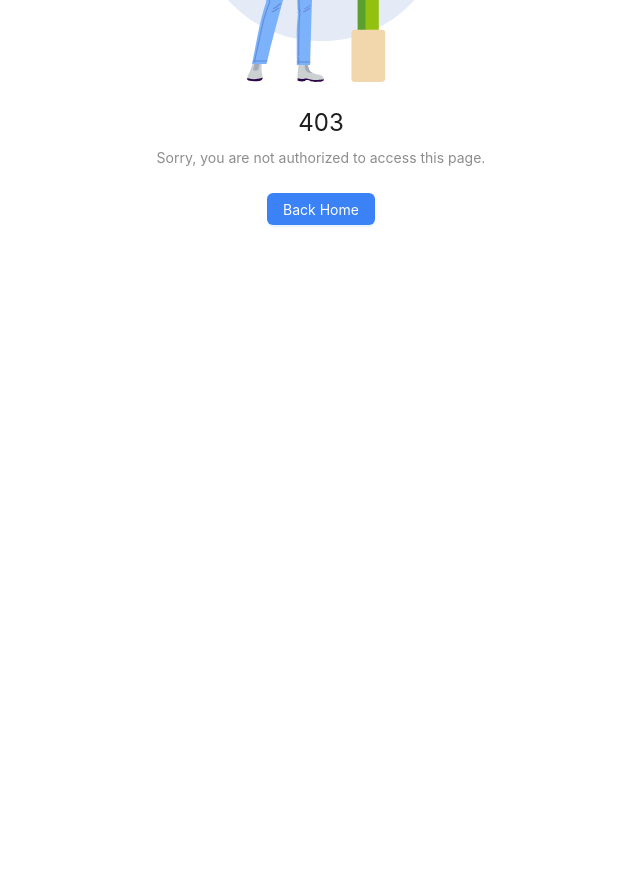
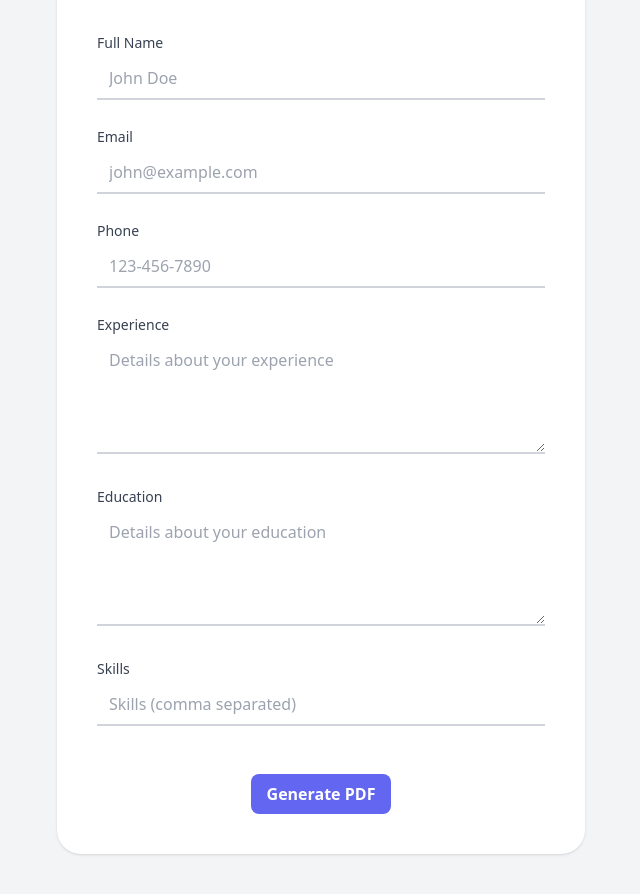
Before and after one commit to leoarafat/job-portal-client, a Next.js app: page /resume-builder in a window 1280 px wide. Before the commit this address had no page. Shown: the part 260-1154 px from the top of the page, without its empty margins (319-959 px from the left). Before the commit the page ends 800 px from the top, so only its background shows below. Built offline with nearby package versions, Linux system fonts and the light colour scheme.

Commit message:
[DONE] create resume builder component and implement the functionality

```diff
--- /dev/null
+++ b/html2pdf-js.d.ts
@@ -0,0 +1,5 @@
+// Create a file named html2pdf-js.d.ts (or any suitable name)
+declare module "html2pdf.js" {
+  const html2pdf: any;
+  export default html2pdf;
+}
--- a/package.json
+++ b/package.json
@@ -19,6 +19,7 @@
     "cloudinary-react": "^1.8.1",
     "eslint": "8.47.0",
     "eslint-config-next": "13.4.19",
+    "html2pdf.js": "^0.10.1",
     "js-cookie": "^3.0.5",
     "next": "13.4.19",
     "next-auth": "^4.23.1",
--- a/src/components/ui/BecomePaidMember.tsx
+++ b/src/components/ui/BecomePaidMember.tsx
@@ -23,9 +23,11 @@ const BecomePaidMember = () => {
             such as pro resume builder, skills tests, career toolkit, remote
             work and so on.
           </p>
-          <button className="px-6 py-2 border border-blue-500 text-white hover:bg-white hover:text-black rounded-md transition duration-300 mb-10">
-            Become A Paid Member
-          </button>
+          <Link href={"/membership"}>
+            <button className="px-6 py-2 border border-blue-500 text-white hover:bg-white hover:text-black rounded-md transition duration-300 mb-10">
+              Become A Paid Member
+            </button>
+          </Link>
         </div>
       </div>
       <div className="md:grid grid-cols-2 grid-rows-2">
--- a/src/components/ui/Hero.tsx
+++ b/src/components/ui/Hero.tsx
@@ -1,26 +1,20 @@
+import { imageUrls } from "@/shared/mockData";
 import Link from "next/link";
 import React, { useState, useEffect } from "react";
 import { FaSearch, FaMapMarkerAlt } from "react-icons/fa";
 
 const HeroSection = () => {
-  const imageUrls = [
-    "https://res.cloudinary.com/arafatleo/image/upload/v1694060432/Pro%20careers/photo-1568992687947-868a62a9f521_her9bi.jpg",
-    "https://images.pexels.com/photos/2312369/pexels-photo-2312369.jpeg?auto=compress&cs=tinysrgb&w=1260&h=750&dpr=1",
-    "https://res.cloudinary.com/arafatleo/image/upload/v1694061374/Pro%20careers/pexels-photo-6893804_iddu2c.jpg",
-    "https://res.cloudinary.com/arafatleo/image/upload/v1694060809/Pro%20careers/premium_photo-1661572991709-14e6194330b2_dytc7t.jpg",
-  ];
-
   const [currentImageIndex, setCurrentImageIndex] = useState(0);
 
   useEffect(() => {
     const interval = setInterval(() => {
       setCurrentImageIndex((prevIndex) =>
-        prevIndex === imageUrls.length - 1 ? 0 : prevIndex + 1
+        prevIndex === imageUrls?.length - 1 ? 0 : prevIndex + 1
       );
     }, 2000);
 
     return () => clearInterval(interval);
-  }, [imageUrls.length]);
+  }, []);
 
   return (
     <div
@@ -44,7 +38,7 @@ const HeroSection = () => {
           <div className="relative w-full shadow-xl rounded-lg">
             <input
               type="text"
-              className="w-full bg-white py-2 px-4 border border-gray-300 rounded-lg focus:ring-indigo-500 focus:border-indigo-500"
+              className="w-full bg-white text-gray-900 py-2 px-4 border border-gray-300 rounded-lg focus:ring-indigo-500 focus:border-indigo-500"
               placeholder="Search"
             />
             <div className="absolute inset-y-0 right-0 pr-3 flex items-center pointer-events-none">
@@ -52,18 +46,18 @@ const HeroSection = () => {
             </div>
           </div>
         </div>
-        <div className="w-full max-w-md">
+        {/* <div className="w-full max-w-md">
           <div className="relative w-full shadow-xl rounded-lg">
             <input
               type="text"
-              className="w-full bg-white py-2 px-4 border border-gray-300 rounded-lg focus:ring-indigo-500 focus:border-indigo-500"
+              className="w-full text-gray-900 bg-white py-2 px-4 border border-gray-300 rounded-lg focus:ring-indigo-500 focus:border-indigo-500"
               placeholder="Filter by location"
             />
             <div className="absolute inset-y-0 right-0 pr-3 flex items-center pointer-events-none">
               <FaMapMarkerAlt className="text-gray-400" />
             </div>
           </div>
-        </div>
+        </div> */}
         <button className="mt-4 bg-indigo-500 text-white py-2 px-4 rounded-lg shadow-xl hover:bg-indigo-600 transition duration-300 ease-in-out">
           <Link href={"/jobs"}>Search</Link>
         </button>
--- a/src/components/ui/ResumeBuilder.tsx
+++ b/src/components/ui/ResumeBuilder.tsx
@@ -1,4 +1,5 @@
 /* eslint-disable @next/next/no-img-element */
+import Link from "next/link";
 import React from "react";
 
 const ResumeBuilder = () => {
@@ -22,9 +23,12 @@ const ResumeBuilder = () => {
             your preferred template from our gallery and create your resume,
             cover letter and other job application documents for free!
           </p>
-          <button className="px-6 py-3 border border-blue-500 text-black hover:bg-blue-500 hover:text-white rounded-md transition duration-300 mb-6">
-            Explore Now
-          </button>
+          <Link href={"/resume-builder"}>
+            {" "}
+            <button className="px-6 py-3 border border-blue-500 text-black hover:bg-blue-500 hover:text-white rounded-md transition duration-300 mb-6">
+              Explore Now
+            </button>
+          </Link>
         </div>
       </div>
     </div>
--- a/src/pages/index.tsx
+++ b/src/pages/index.tsx
@@ -29,7 +29,7 @@ export default function Home() {
         <RecentJobCircularByLocations />
         <FindOrPostJob />
         <BecomePaidMember />
-        <SkillAssetment />
+        {/* <SkillAssetment /> */}
         <ResumeBuilder />
         <Courses />
         <InterviewQuestions />
--- /dev/null
+++ b/src/pages/resume-builder/index.tsx
@@ -0,0 +1,154 @@
+import React, { useState } from "react";
+import RootLayout from "@/components/layouts/RootLayout";
+import html2pdf from "html2pdf.js";
+
+const ResumeBuilder = () => {
+  const [name, setName] = useState("");
+  const [email, setEmail] = useState("");
+  const [phone, setPhone] = useState("");
+  const [experience, setExperience] = useState("");
+  const [education, setEducation] = useState("");
+  const [skills, setSkills] = useState("");
+
+  const handleSubmit = (e: any) => {
+    e.preventDefault();
+
+    // console.log({
+    //   name,
+    //   email,
+    //   phone,
+    //   experience,
+    //   education,
+    //   skills,
+    // });
+  };
+  const handlePDFGeneration = () => {
+    const content = document.getElementById("resumeContent");
+    const opt = {
+      margin: 10,
+      filename: "resume.pdf",
+      image: { type: "jpeg", quality: 0.98 },
+      html2canvas: { scale: 2 },
+      jsPDF: { unit: "mm", format: "a4", orientation: "portrait" },
+    };
+
+    html2pdf().from(content).set(opt).save();
+  };
+  return (
+    <div className="min-h-screen bg-gray-100 py-6 flex flex-col justify-center sm:py-12">
+      <div className="relative py-3 sm:max-w-xl sm:mx-auto">
+        <div className="relative px-4 py-10 bg-white mx-8 md:mx-0 shadow rounded-3xl sm:p-10">
+          <div className="max-w-md mx-auto">
+            <div className="flex items-center space-x-5">
+              <div className="h-14 w-14 bg-indigo-200 rounded-full flex flex-shrink-0 justify-center items-center text-indigo-500 text-xl font-mono">
+                P
+              </div>
+              <div className="block pl-2 font-semibold text-xl self-start text-gray-700">
+                <h2 className="leading-relaxed">Create Your Resume</h2>
+                <p className="text-sm text-gray-500 font-normal leading-relaxed">
+                  Fill in the details below to create your professional resume.
+                </p>
+              </div>
+            </div>
+            <div id="resumeContent" className="divide-y divide-gray-200">
+              <form className="pt-8 space-y-6" onSubmit={handleSubmit}>
+                <div className="relative">
+                  <label className="font-medium text-sm text-gray-700">
+                    Full Name
+                  </label>
+                  <input
+                    type="text"
+                    className="w-full py-2 px-3 mt-1 border-b-2 border-gray-300 focus:outline-none focus:border-indigo-500"
+                    placeholder="John Doe"
+                    value={name}
+                    onChange={(e) => setName(e.target.value)}
+                  />
+                </div>
+
+                <div className="relative">
+                  <label className="font-medium text-sm text-gray-700">
+                    Email
+                  </label>
+                  <input
+                    type="email"
+                    className="w-full py-2 px-3 mt-1 border-b-2 border-gray-300 focus:outline-none focus:border-indigo-500"
+                    placeholder="john@example.com"
+                    value={email}
+                    onChange={(e) => setEmail(e.target.value)}
+                  />
+                </div>
+
+                <div className="relative">
+                  <label className="font-medium text-sm text-gray-700">
+                    Phone
+                  </label>
+                  <input
+                    type="tel"
+                    className="w-full py-2 px-3 mt-1 border-b-2 border-gray-300 focus:outline-none focus:border-indigo-500"
+                    placeholder="123-456-7890"
+                    value={phone}
+                    onChange={(e) => setPhone(e.target.value)}
+                  />
+                </div>
+
+                <div className="relative">
+                  <label className="font-medium text-sm text-gray-700">
+                    Experience
+                  </label>
+                  <textarea
+                    className="w-full py-2 px-3 mt-1 border-b-2 border-gray-300 focus:outline-none focus:border-indigo-500"
+                    placeholder="Details about your experience"
+                    rows={4}
+                    value={experience}
+                    onChange={(e) => setExperience(e.target.value)}
+                  ></textarea>
+                </div>
+
+                <div className="relative">
+                  <label className="font-medium text-sm text-gray-700">
+                    Education
+                  </label>
+                  <textarea
+                    className="w-full py-2 px-3 mt-1 border-b-2 border-gray-300 focus:outline-none focus:border-indigo-500"
+                    placeholder="Details about your education"
+                    rows={4}
+                    value={education}
+                    onChange={(e) => setEducation(e.target.value)}
+                  ></textarea>
+                </div>
+
+                <div className="relative">
+                  <label className="font-medium text-sm text-gray-700">
+                    Skills
+                  </label>
+                  <input
+                    type="text"
+                    className="w-full py-2 px-3 mt-1 border-b-2 border-gray-300 focus:outline-none focus:border-indigo-500"
+                    placeholder="Skills (comma separated)"
+                    value={skills}
+                    onChange={(e) => setSkills(e.target.value)}
+                  />
+                </div>
+
+                <div className="flex items-center justify-center">
+                  <button
+                    onClick={handlePDFGeneration}
+                    className="bg-indigo-500 text-white font-semibold py-2 px-4 mt-6 rounded-lg focus:outline-none focus:shadow-outline"
+                  >
+                    Generate PDF
+                  </button>
+                </div>
+              </form>
+            </div>
+          </div>
+        </div>
+      </div>
+    </div>
+  );
+};
+
+export default ResumeBuilder;
+
+ResumeBuilder.getLayout = function getLayout(page: any) {
+  return <RootLayout>{page}</RootLayout>;
+};
--- /dev/null
+++ b/src/shared/mockData.tsx
@@ -0,0 +1,6 @@
+export const imageUrls = [
+  "https://res.cloudinary.com/arafatleo/image/upload/v1694060432/Pro%20careers/photo-1568992687947-868a62a9f521_her9bi.jpg",
+  "https://images.pexels.com/photos/2312369/pexels-photo-2312369.jpeg?auto=compress&cs=tinysrgb&w=1260&h=750&dpr=1",
+  "https://res.cloudinary.com/arafatleo/image/upload/v1694061374/Pro%20careers/pexels-photo-6893804_iddu2c.jpg",
+  "https://res.cloudinary.com/arafatleo/image/upload/v1694060809/Pro%20careers/premium_photo-1661572991709-14e6194330b2_dytc7t.jpg",
+];
```
Also changed, not shown: 2 other files (tests, documents, lock files or other folders).
